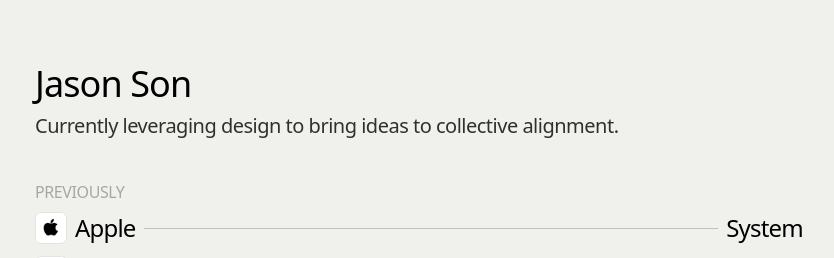
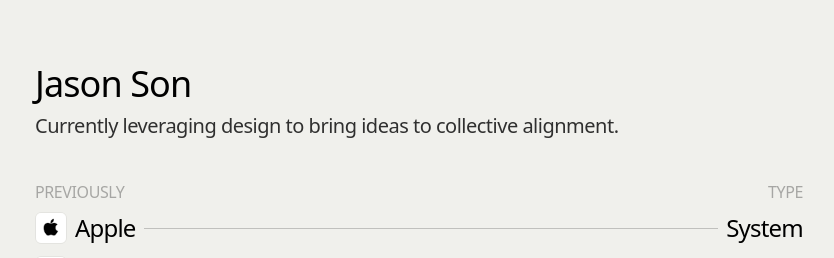
Before and after one commit to vznh/mole, a Next.js app: page / in a window 1280 px wide. Shown: the top 258 px of the page, without its empty margins (221-1055 px from the left). Built offline with nearby package versions, Linux system fonts and the light colour scheme.

Commit message:
add: type indictator for work

```diff
--- a/src/views/index.tsx
+++ b/src/views/index.tsx
@@ -6,7 +6,7 @@ import { upcoming, projects } from "@/presets/work";
 const IndexView = () => {
   return (
     <div className="flex flex-col px-[5%] py-[5%] md:px-[20%] gap-y-2">
-      <h1 className="text-4xl tracking-tight">
+      <h1 className="font-tiempos text-4xl tracking-tight">
         Jason Son
       </h1>
 
@@ -17,7 +17,10 @@ const IndexView = () => {
       </div>
 
       <br />
-      <span className="tracking-tight opacity-30">PREVIOUSLY</span>
+      <div className="flex justify-between">
+        <span className="tracking-tight opacity-30">PREVIOUSLY</span>
+        <span className="tracking-tight opacity-30">TYPE</span>
+      </div>
       <WorkSection />
 
       <br />
```
